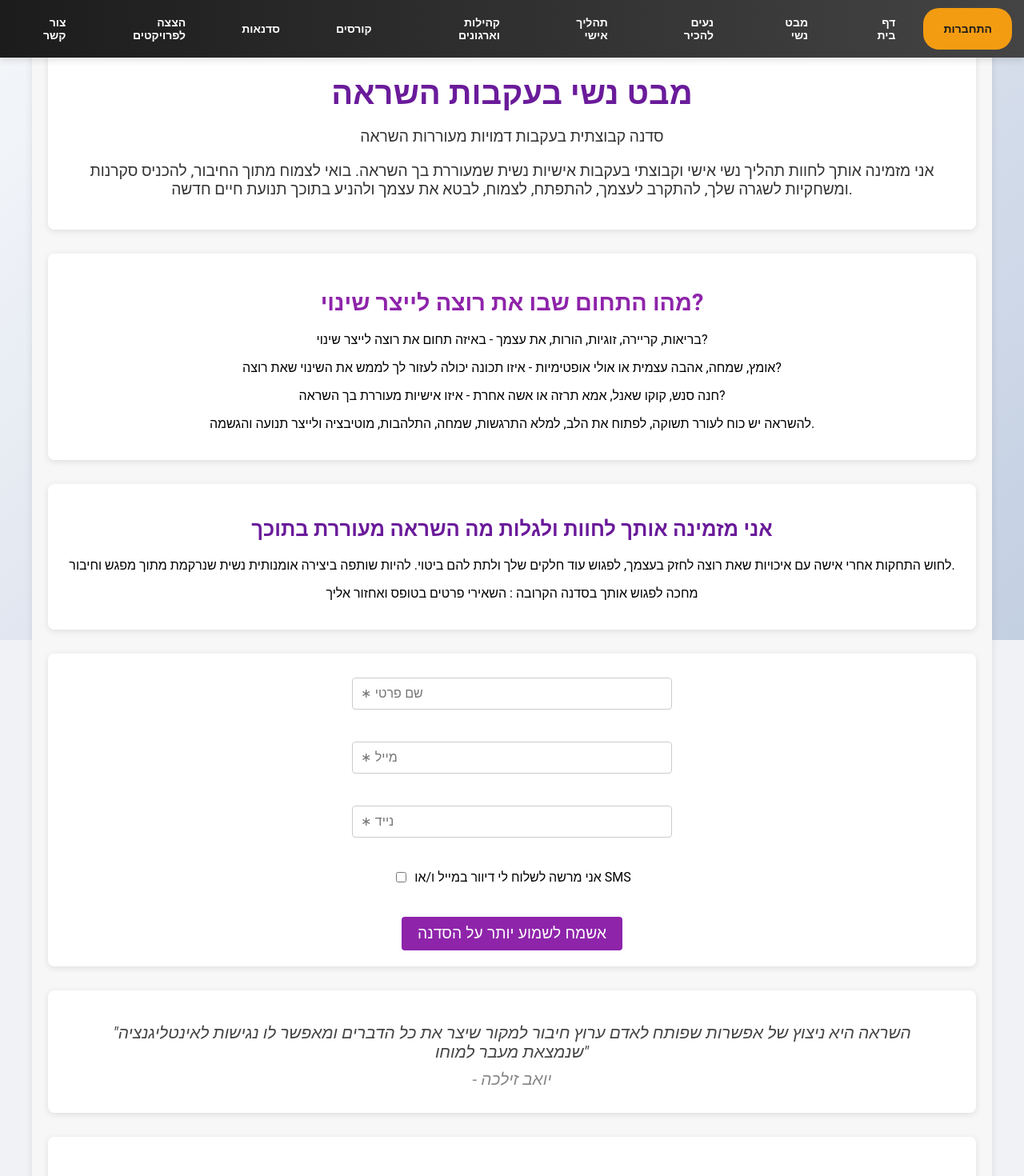
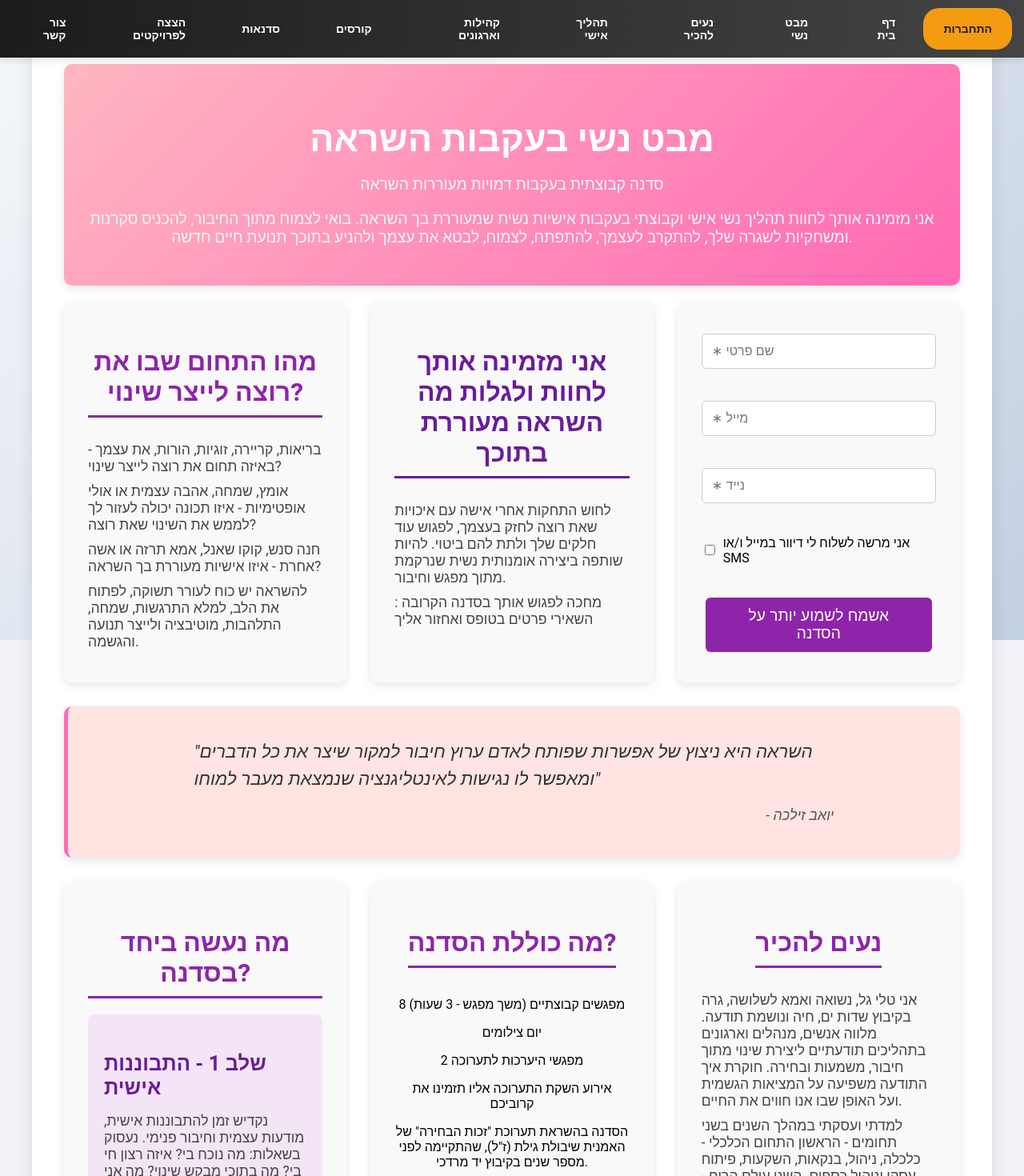
Before and after one commit to Itayaviani/final_project, a React (Vite) app in the folder client/: page /feminineLook in a window 1280 px wide. Shown: the top 1470 px of the page at 80% size. Built offline with nearby package versions, Linux system fonts and the light colour scheme.

Commit message:
new changes

```diff
--- a/client/src/pages/feminineLook/FeminineLook.jsx
+++ b/client/src/pages/feminineLook/FeminineLook.jsx
@@ -3,7 +3,6 @@ import './feminineLook.css';
 import { FaFacebook, FaInstagram, FaWhatsapp } from 'react-icons/fa';
 
 function FeminineLook() {
-
     useEffect(() => {
         // Scroll to top on component mount
         window.scrollTo(0, 0);
@@ -21,6 +20,7 @@ function FeminineLook() {
                 </p>
             </section>
 
+            <div className="grid-layout">
                 <section className="inspiration-section">
                     <h2>מהו התחום שבו את רוצה לייצר שינוי?</h2>
                     <p>
@@ -120,6 +120,7 @@ function FeminineLook() {
                         אני מאמינה שהשראה היא כלי נגיש וחסר גבולות למפגש עם הייחודיות והאותנטיות שבתוכנו ולהנעת תנועת חיים חדשה.
                     </p>
                 </section>
+            </div>
 
             <section className="social-media-section">
                 <h3>מוזמנת לפגוש אותי גם ברשתות</h3>
--- a/client/src/pages/feminineLook/feminineLook.css
+++ b/client/src/pages/feminineLook/feminineLook.css
@@ -1,4 +1,4 @@
-/* הגדרות כלליות */
+/* General body styling */
 body {
     margin: 0;
     padding: 0;
@@ -6,84 +6,101 @@ body {
     background: linear-gradient(135deg, #f5f7fa 0%, #c3cfe2 100%);
     display: flex;
     justify-content: center;
-    align-items: flex-start; /* התאמה כדי להתחיל מהחלק העליון */
-    min-height: 100vh; /* להבטיח גובה מינימלי של כל הדף */
-    position: relative;
-    padding-top: 60px; /* מתן מקום ל-Navbar */
+    align-items: flex-start; /* Ensure content starts at the top */
+    min-height: 100vh;
+    padding-top: 60px; /* Space for the navbar */
     box-sizing: border-box;
-    overflow-y: auto; /* מאפשר גלילה של העמוד כולו */
+    overflow-y: auto; /* Enable scrolling */
 }
 
+/* Main container styling */
 .feminine-look-container {
     font-family: 'Roboto', sans-serif;
     max-width: 1200px;
-      margin: 20px auto; /* מרווח אוטומטי כדי למרכז את המיכל */
-      padding: 20px;
-      background-color: #f7f7f7;
-      box-shadow: 0 4px 10px rgba(0, 0, 0, 0.1);
-      border-radius: 8px;
-      box-sizing: border-box; /* להבטיח חישוב גובה נכון עם padding */
-      text-align: center; /* מרכז את כל הטקסט בתוך המיכל הראשי */
-      overflow: visible; /* לאפשר תוכן לגלוש במקרה הצורך */
+    margin: 40px auto; /* Center container and add top margin */
+    padding: 40px;
+    background-color: #ffffff;
+    box-shadow: 0 6px 20px rgba(0, 0, 0, 0.1);
+    border-radius: 12px;
+    text-align: center;
+    box-sizing: border-box;
 }
 
-  section {
-      margin-bottom: 30px;
-      padding: 20px;
-      background-color: #ffffff;
-      border-radius: 8px;
-      box-shadow: 0 2px 8px rgba(0, 0, 0, 0.1);
-      box-sizing: border-box; /* להבטיח חישוב גובה נכון עם padding */
-      text-align: center; /* מרכז את כל הטקסט בתוך כל section */
+/* Grid layout for sections */
+.grid-layout {
+    display: grid;
+    grid-template-columns: repeat(auto-fit, minmax(300px, 1fr)); /* Responsive grid */
+    gap: 30px; /* Space between grid items */
+    margin-top: 20px;
 }
 
-  /* הגדרת כותרות ממורכזות */
-  .header-section h1,
-  .inspiration-section h2,
-  .workshop-details-section h2,
-  .about-section h2,
-  .about-me-section h2,
-  .invite-section h2,
-  .step h3,
-  .social-media-section h3 {
-      text-align: center; /* מרכז את כל הכותרות */
+/* Section styling */
+section {
+    background-color: #f9f9f9;
+    padding: 30px;
+    border-radius: 10px;
+    box-shadow: 0 4px 12px rgba(0, 0, 0, 0.1);
+    transition: transform 0.3s ease, box-shadow 0.3s ease;
+}
+
+/* Hover effect for sections */
+section:hover {
+    transform: translateY(-5px);
+    box-shadow: 0 8px 20px rgba(0, 0, 0, 0.2);
+}
+
+/* Header section styling */
+.header-section {
+    grid-column: 1 / -1; /* Full width in the grid */
+    background: linear-gradient(135deg, #ffb6c1, #ff69b4); /* Gradient background */
+    color: #fff; /* White text for contrast */
 }
 
 .header-section h1 {
-      font-size: 2.5em;
-      color: #6a1b9a;
-      margin-bottom: 10px;
+    font-size: 2.8em;
+    margin-bottom: 15px;
 }
 
 .header-section p {
     font-size: 1.2em;
-      color: #333;
-      text-align: center; /* מרכז גם את הפסקה */
+    color: #f8f8f8; /* Slightly lighter color for paragraphs */
 }
 
-  .inspiration-section h2, .workshop-details-section h2, .about-section h2, .about-me-section h2 {
-      font-size: 1.8em;
+/* Inspiration section styling */
+.inspiration-section h2 {
+    font-size: 2em;
     color: #8e24aa;
     margin-bottom: 20px;
+    border-bottom: 3px solid #8e24aa;
+    display: inline-block;
+    padding-bottom: 10px;
 }
 
-  .invite-section h2 {
-      font-size: 1.6em;
-      color: #6a1b9a;
+.inspiration-section p {
+    font-size: 1.1em;
+    color: #444;
+    text-align: left;
+    margin: 10px 0;
 }
 
-  .step h3 {
-      font-size: 1.5em;
+/* Invite section styling */
+.invite-section h2 {
+    font-size: 2em;
     color: #6a1b9a;
-      margin-bottom: 10px;
+    margin-bottom: 20px;
+    border-bottom: 3px solid #6a1b9a;
+    display: inline-block;
+    padding-bottom: 10px;
 }
 
-  .step p {
+.invite-section p {
     font-size: 1.1em;
     color: #444;
-      margin-bottom: 20px;
+    text-align: left;
+    margin: 10px 0;
 }
 
+/* Contact section styling */
 .contact-section form {
     display: flex;
     flex-direction: column;
@@ -95,19 +112,19 @@ body {
 .contact-section input[type="email"],
 .contact-section input[type="tel"] {
     margin: 10px 0;
-      padding: 10px;
-      width: 80%;
+    padding: 12px;
+    width: 100%;
     max-width: 400px;
-      border-radius: 4px;
+    border-radius: 6px;
     border: 1px solid #ccc;
     font-size: 1em;
-      box-sizing: border-box; /* להבטיח חישוב גובה נכון עם padding */
 }
 
 .contact-section .consent {
     display: flex;
     align-items: center;
     margin-top: 10px;
+    text-align: left;
 }
 
 .contact-section .consent input[type="checkbox"] {
@@ -116,41 +133,98 @@ body {
 
 .contact-section button {
     margin-top: 20px;
-      padding: 10px 20px;
+    padding: 12px 30px;
     background-color: #8e24aa;
     color: #fff;
     border: none;
-      border-radius: 4px;
+    border-radius: 6px;
     font-size: 1.2em;
     cursor: pointer;
-      transition: background-color 0.3s;
+    transition: background-color 0.3s ease, transform 0.2s ease;
 }
 
 .contact-section button:hover {
     background-color: #6a1b9a;
+    transform: translateY(-3px);
+}
+
+/* Quote section styling */
+.quote-section {
+    grid-column: 1 / -1; /* Make the quote section span full width */
+    background-color: #ffe4e1;
+    border-left: 5px solid #ff69b4; /* Left border for quote */
+    padding: 40px 60px; /* Increased padding for a spacious look */
+    text-align: left; /* Left-align text for a different look */
+    font-size: 1.4em;
+    color: #333;
+    display: flex;
+    align-items: center;
+    justify-content: center;
 }
 
 .quote-section blockquote {
     font-style: italic;
-      font-size: 1.3em;
-      color: #444;
-      text-align: center;
-      margin-bottom: 10px;
+    line-height: 1.5;
+    max-width: 800px; /* Limit the width for readability */
+    margin: 0 auto; /* Center the blockquote */
 }
 
 .quote-section blockquote span {
     display: block;
-      font-size: 1em;
-      color: #888;
-      margin-top: 10px;
+    font-size: 0.8em;
+    color: #555;
+    margin-top: 15px;
+    text-align: right; /* Align author's name to the right */
 }
 
+/* Workshop details section styling */
+.workshop-details-section h2,
+.about-section h2,
+.about-me-section h2 {
+    font-size: 2em;
+    color: #8e24aa;
+    margin-bottom: 20px;
+    border-bottom: 3px solid #8e24aa;
+    display: inline-block;
+    padding-bottom: 10px;
+}
+
+.step {
+    background-color: #f3e5f5;
+    border-radius: 8px;
+    padding: 20px;
+    margin-bottom: 15px;
+    text-align: left;
+}
+
+.step h3 {
+    font-size: 1.6em;
+    color: #6a1b9a;
+    margin-bottom: 10px;
+}
+
+.step p {
+    font-size: 1.1em;
+    color: #444;
+    margin-bottom: 20px;
+}
+
+/* About me section styling */
+.about-me-section p {
+    font-size: 1.1em;
+    color: #444;
+    text-align: left;
+    margin: 10px 0;
+}
+
+/* Social media section styling */
 .social-media-section {
     text-align: center;
+    margin-top: 40px;
 }
 
 .social-media-section h3 {
-      font-size: 1.5em;
+    font-size: 1.8em;
     color: #6a1b9a;
     margin-bottom: 20px;
 }
@@ -158,14 +232,14 @@ body {
 .social-icons {
     display: flex;
     justify-content: center;
-      gap: 20px;
+    gap: 30px;
 }
 
 .social-icons a {
-      font-size: 1.2em;
+    font-size: 1.5em;
     color: #6a1b9a;
     text-decoration: none;
-      transition: color 0.3s;
+    transition: color 0.3s ease;
 }
 
 .social-icons a:hover {
@@ -177,7 +251,46 @@ body {
     vertical-align: middle;
 }
 
-  /* הגדרת box-sizing לכל האלמנטים כדי להימנע מבעיות בגובה */
-  * {
-      box-sizing: border-box;
+/* Responsive styling for smaller screens */
+@media (max-width: 768px) {
+    .feminine-look-container {
+        padding: 20px;
     }
+
+    .grid-layout {
+        grid-template-columns: 1fr; /* Single column for smaller screens */
+    }
+
+    section {
+        padding: 20px;
+    }
+
+    .header-section h1 {
+        font-size: 2.2em;
+    }
+
+    .inspiration-section h2,
+    .workshop-details-section h2,
+    .about-section h2,
+    .about-me-section h2,
+    .invite-section h2 {
+        font-size: 1.8em;
+    }
+
+    .step h3 {
+        font-size: 1.4em;
+    }
+
+    .step p,
+    .header-section p {
+        font-size: 1em;
+    }
+
+    .social-media-section h3 {
+        font-size: 1.5em;
+    }
+
+    .social-icons a {
+        font-size: 1.2em;
+    }
+}
```
Lines whose indentation alone changed are shown as unchanged.
